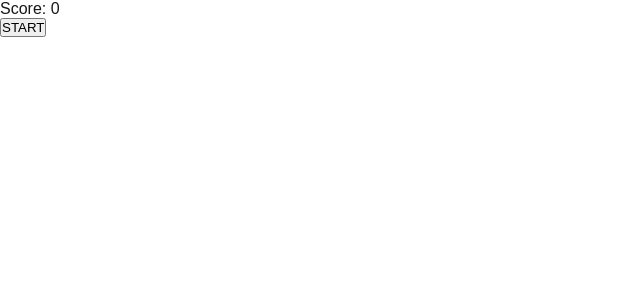
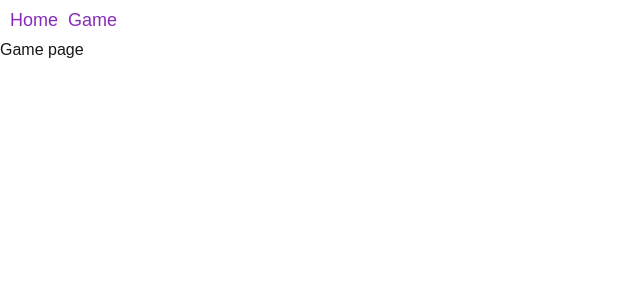
Before and after one commit to sergJess/ToukaEscape, a Next.js app: page /game in a window 1280 px wide. Shown: the top 300 px of the page, without its empty margins (0-640 px from the left). Built offline with nearby package versions, Linux system fonts and the light colour scheme.

Commit message:
feat: styles for navbar and some refactoring

```diff
--- a/src/app/game/page.tsx
+++ b/src/app/game/page.tsx
@@ -1,27 +1,4 @@
-'use client'
-import { useGameStore } from '@/hooks/use-game-store'
-import dynamic from 'next/dynamic'
 
-const PhaserGame = dynamic(() => import('@/components/PhaserGame'), { ssr: false })
-
-export default function GamePage() {
-    const { view, setView, score } = useGameStore()
-
-    return (
-        <main>
-            <div className="fixed top-4 right-4 z-50 text-white font-bold">
-                Score: {score}
-            </div>
-
-            {view === 'splash' && (
-                <button onClick={() => setView('menu')}>START</button>
-            )}
-
-            {view === 'menu' && (
-                <button onClick={() => setView('game')}>PLAY LEVEL 1</button>
-            )}
-
-            {view === 'game' && <PhaserGame />}
-        </main>
-    )
+export default function Game() {
+    return <div>Game page</div>
 }
--- a/src/app/layout.tsx
+++ b/src/app/layout.tsx
@@ -1,4 +1,5 @@
 import type { Metadata } from "next";
+import { Navbar } from "../components/Navbar/Navbar";
 import { Geist, Geist_Mono } from "next/font/google";
 import "./globals.css";
 
@@ -25,6 +26,7 @@ export default function RootLayout({
   return (
     <html lang="en">
       <body className={`${geistSans.variable} ${geistMono.variable}`}>
+        <Navbar />
         {children}
       </body>
     </html>
--- /dev/null
+++ b/src/components/Navbar/Navbar.tsx
@@ -0,0 +1,14 @@
+import Link from 'next/link';
+import styles from "./navbar.module.css";
+export function Navbar() {
+    const clickOnLink = () => {
+
+    }
+    return (
+
+        <nav className={styles.navbar}>
+            <Link href="/" className={styles.navbar__link}>Home</Link>
+            <Link href="/game" className={styles.navbar__link}>Game</Link>
+        </nav>
+    );
+}
--- /dev/null
+++ b/src/components/Navbar/navbar.module.css
@@ -0,0 +1,10 @@
+.navbar{
+    display: flex;
+    column-gap: 10px;
+    padding: 10px;
+}
+
+.navbar__link{
+    color: #862bbb;
+    font-size: 18px;
+}
```
Also changed, not shown: src/components/PhaserGame.tsx (added, +7 -0 lines).
